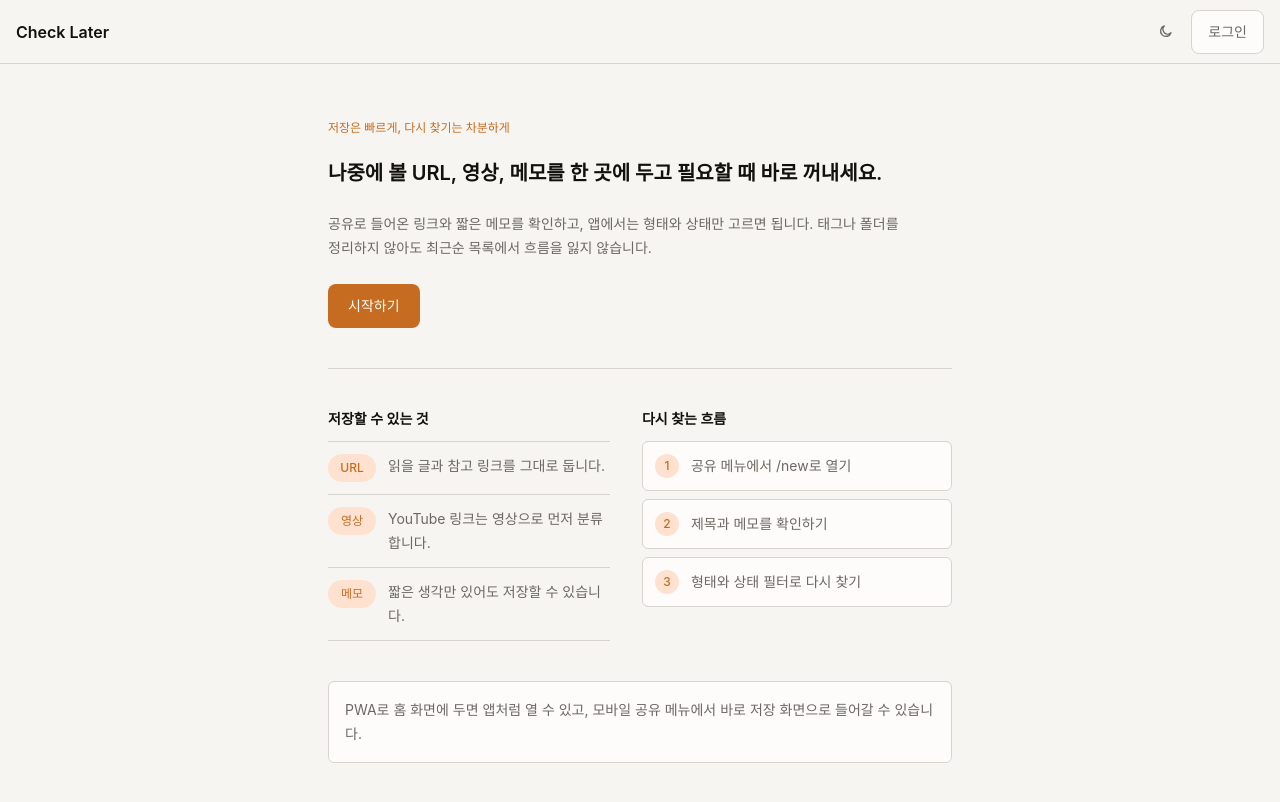
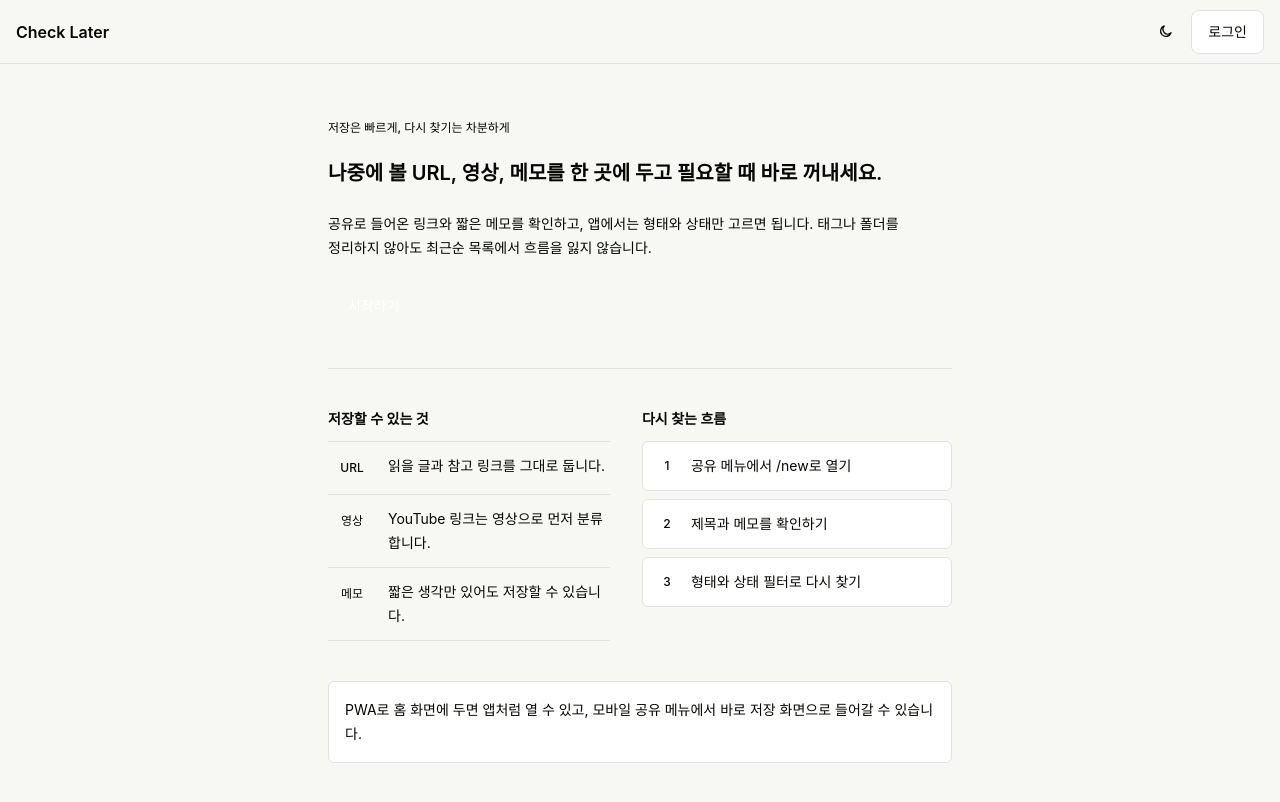
Before and after one commit to guiyoung2/check_later, a React (Vite) app: page / in a window 1280 px wide. Shown: the top 802 px of the page. Built offline with nearby package versions, Linux system fonts and the light colour scheme; no server answers.

Commit message:
feat(design-renewal): step 1 — design-tokens

```diff
--- a/phases/design-renewal/feature_list.json
+++ b/phases/design-renewal/feature_list.json
@@ -14,9 +14,9 @@
       "id": "feat-2",
       "name": "디자인 토큰 CSS 적용",
       "description": "src/index.css에 순수 모노톤 CSS 변수 및 Tailwind v4 @theme inline 갱신 완료, amber/terracotta 제거됨",
-      "passes": false,
-      "verified_at": null,
-      "verified_by_step": null
+      "passes": true,
+      "verified_at": "2026-05-28T17:00:00+09:00",
+      "verified_by_step": 1
     },
     {
       "id": "feat-3",
--- a/phases/design-renewal/index.json
+++ b/phases/design-renewal/index.json
@@ -13,7 +13,10 @@
     {
       "step": 1,
       "name": "design-tokens",
-      "status": "pending"
+      "status": "completed",
+      "started_at": "2026-05-28T16:58:20+0900",
+      "completed_at": "2026-05-28T17:00:00+09:00",
+      "summary": "src/index.css 모노톤 CSS 변수 + Tailwind v4 @theme inline 갱신 완료, amber/terracotta 제거"
     },
     {
       "step": 2,
--- a/phases/design-renewal/progress.md
+++ b/phases/design-renewal/progress.md
@@ -1,18 +1,20 @@
 # design-renewal 진행 현황
 
 ## 마지막 업데이트
-2026-05-28T16:58:19+0900 — Step 1/19 완료
+2026-05-28T17:00:00+09:00 — Step 2/19 준비
 
 ## 완료된 작업
 - Step 0: ui-guide-rewrite — docs/UI_GUIDE.md 전면 재작성 완료 — 모노톤 토큰 + 안티패턴 가드레일 포함
+- Step 1: design-tokens — src/index.css 모노톤 CSS 변수 + Tailwind v4 @theme inline 갱신 완료
 
 ## 현재 진행 중
-- Step 1: design-tokens
+- 없음
 
 ## 다음 할 일
-- Step 1: design-tokens. docs/UI_GUIDE.md의 모노톤 토큰을 기준으로 `src/index.css`와 Tailwind v4 `@theme inline` 토큰을 갱신한다.
-- `docs/UI_GUIDE.md`의 금지 사항에 따라 chromatic accent 토큰과 `#000`/`#fff` 직접 사용을 추가하지 않는다.
+- Step 2: atomic-ui-components. `src/components/ui/` 하위 원자 컴포넌트를 설계하고, 새 Tailwind 토큰(`bg`, `surface`, `surface-sub`, `border`, `text-*`, `radius-*`, `shadow-*`)만 사용한다.
+- Step 2 시작 전 기존 컴포넌트 사용처와 테스트 구조를 확인한다.
 
 ## 주의사항
 - `fix3_design.md` §5 원문에는 금지 색상 예시가 포함되어 있으나, Step 0 AC의 `amber|terracotta` 0건 검증과 충돌하여 `docs/UI_GUIDE.md`에는 특정 색상명 대신 chromatic accent로 일반화했다.
-- 이번 step은 문서만 갱신했다. PRD, ARCHITECTURE, 런타임 CSS 토큰은 변경하지 않았다.
+- `src/index.css`는 시스템 `prefers-color-scheme: dark`만 사용한다. 이전 `.dark` 클래스 기반 `--app-color-*` 토큰은 제거됐다.
+- `--surface: #FFFFFF`는 step 지시와 fix3_design.md §2 지정값이라 유지했다. `#fff` 약식 표기는 사용하지 않았다.
--- a/src/index.css
+++ b/src/index.css
@@ -1,32 +1,88 @@
 @import "tailwindcss";
 
-@theme inline {
-  --font-sans: "Pretendard", -apple-system, "Noto Sans KR", sans-serif;
-  --color-bg: var(--app-color-bg);
-  --color-surface: var(--app-color-surface);
-  --color-border: var(--app-color-border);
-  --color-text-primary: var(--app-color-text-primary);
-  --color-text-sub: var(--app-color-text-sub);
-  --color-accent: var(--app-color-accent);
-  --color-accent-bg: var(--app-color-accent-bg);
+:root {
+  --font-body: "Pretendard", "Geist", -apple-system, system-ui, sans-serif;
+  --font-mono: "JetBrains Mono", ui-monospace, monospace;
 }
 
 :root {
-  --app-color-bg: oklch(97% 0.006 80);
-  --app-color-surface: oklch(99% 0.003 80);
-  --app-color-border: oklch(87% 0.007 80);
-  --app-color-text-primary: oklch(18% 0.008 80);
-  --app-color-text-sub: oklch(52% 0.010 80);
-  --app-color-accent: oklch(62% 0.14 55);
-  --app-color-accent-bg: oklch(93% 0.04 55);
+  --bg: #F7F7F4;
+  --surface: #FFFFFF;
+  --surface-sub: #EEEEEB;
+  --border: #E3E3DE;
+  --border-strong: #CBC6BC;
+  --text-primary: #080603;
+  --text-secondary: #49473F;
+  --text-muted: #605E58;
+  --error: oklch(58% 0.13 25);
 }
 
-.dark {
-  --app-color-bg: oklch(16% 0.010 80);
-  --app-color-surface: oklch(21% 0.008 80);
-  --app-color-border: oklch(32% 0.010 80);
-  --app-color-text-primary: oklch(90% 0.006 80);
-  --app-color-text-sub: oklch(65% 0.008 80);
-  --app-color-accent: oklch(68% 0.13 55);
-  --app-color-accent-bg: oklch(28% 0.06 55);
+@media (prefers-color-scheme: dark) {
+  :root {
+    --bg: #131313;
+    --surface: #1C1B1B;
+    --surface-sub: #201F1F;
+    --border: #2A2A2A;
+    --border-strong: #444748;
+    --text-primary: #E5E2E1;
+    --text-secondary: #C4C7C8;
+    --text-muted: #8E9192;
+    --error: oklch(75% 0.13 25);
+  }
 }
+
+:root {
+  --shadow-card: 0 1px 3px rgba(8,6,3,0.04);
+  --shadow-overlay: 0 4px 16px rgba(8,6,3,0.08);
+  --shadow-modal: 0 8px 32px rgba(8,6,3,0.12);
+}
+
+@media (prefers-color-scheme: dark) {
+  :root {
+    --shadow-card: none;
+    --shadow-overlay: none;
+    --shadow-modal: none;
+  }
+}
+
+:root {
+  --radius-xs: 2px;
+  --radius-sm: 4px;
+  --radius-md: 6px;
+  --radius-lg: 8px;
+  --radius-full: 9999px;
+}
+
+@theme inline {
+  --color-bg: var(--bg);
+  --color-surface: var(--surface);
+  --color-surface-sub: var(--surface-sub);
+  --color-border: var(--border);
+  --color-border-strong: var(--border-strong);
+  --color-text-primary: var(--text-primary);
+  --color-text-secondary: var(--text-secondary);
+  --color-text-muted: var(--text-muted);
+  --color-error: var(--error);
+
+  --font-family-body: var(--font-body);
+  --font-family-mono: var(--font-mono);
+
+  --shadow-card: var(--shadow-card);
+  --shadow-overlay: var(--shadow-overlay);
+  --shadow-modal: var(--shadow-modal);
+
+  --radius-xs: var(--radius-xs);
+  --radius-sm: var(--radius-sm);
+  --radius-md: var(--radius-md);
+  --radius-lg: var(--radius-lg);
+  --radius-full: var(--radius-full);
+}
+
+@layer base {
+  body {
+    background-color: var(--bg);
+    color: var(--text-primary);
+    font-family: var(--font-body);
+    -webkit-font-smoothing: antialiased;
+  }
+}
```
